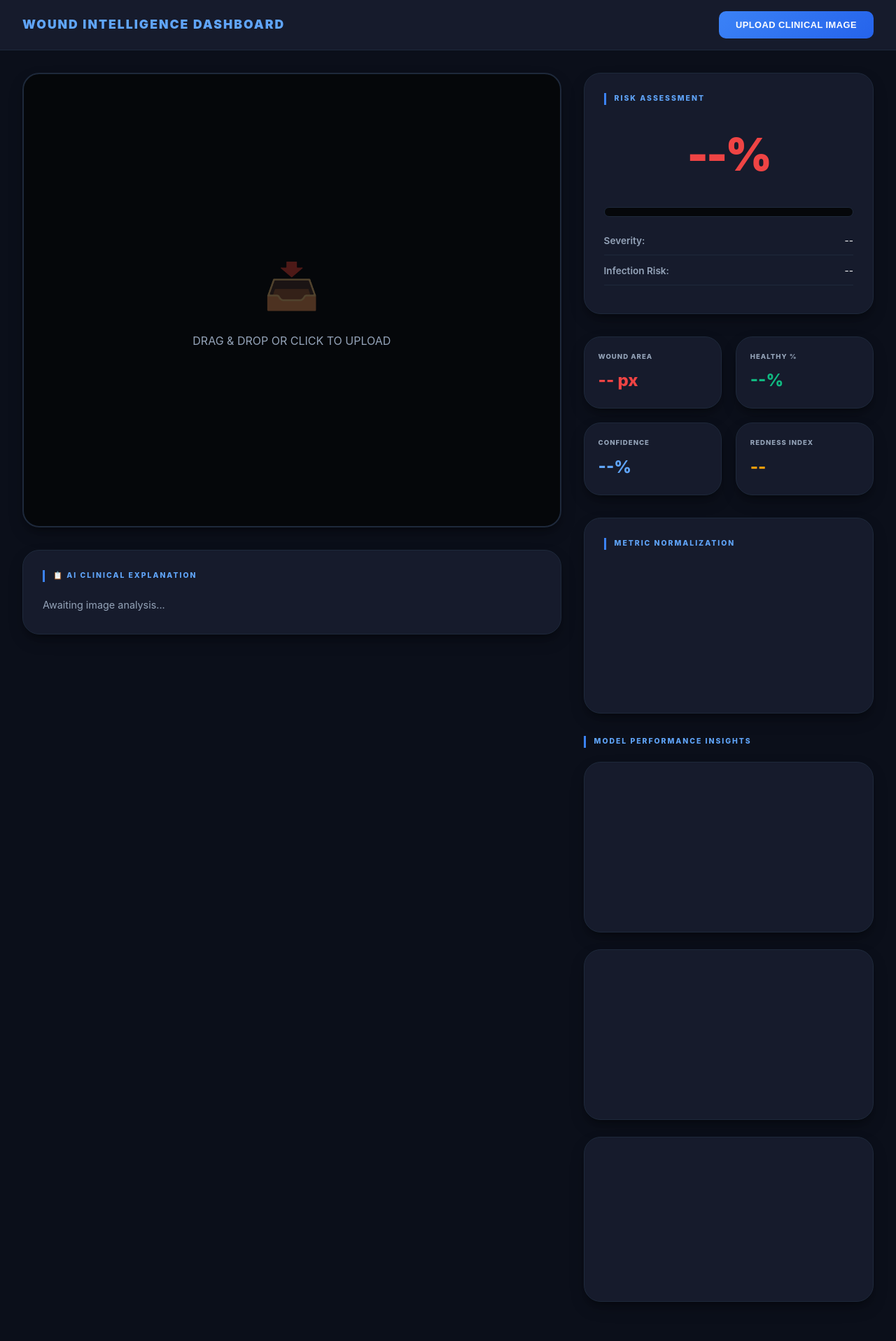
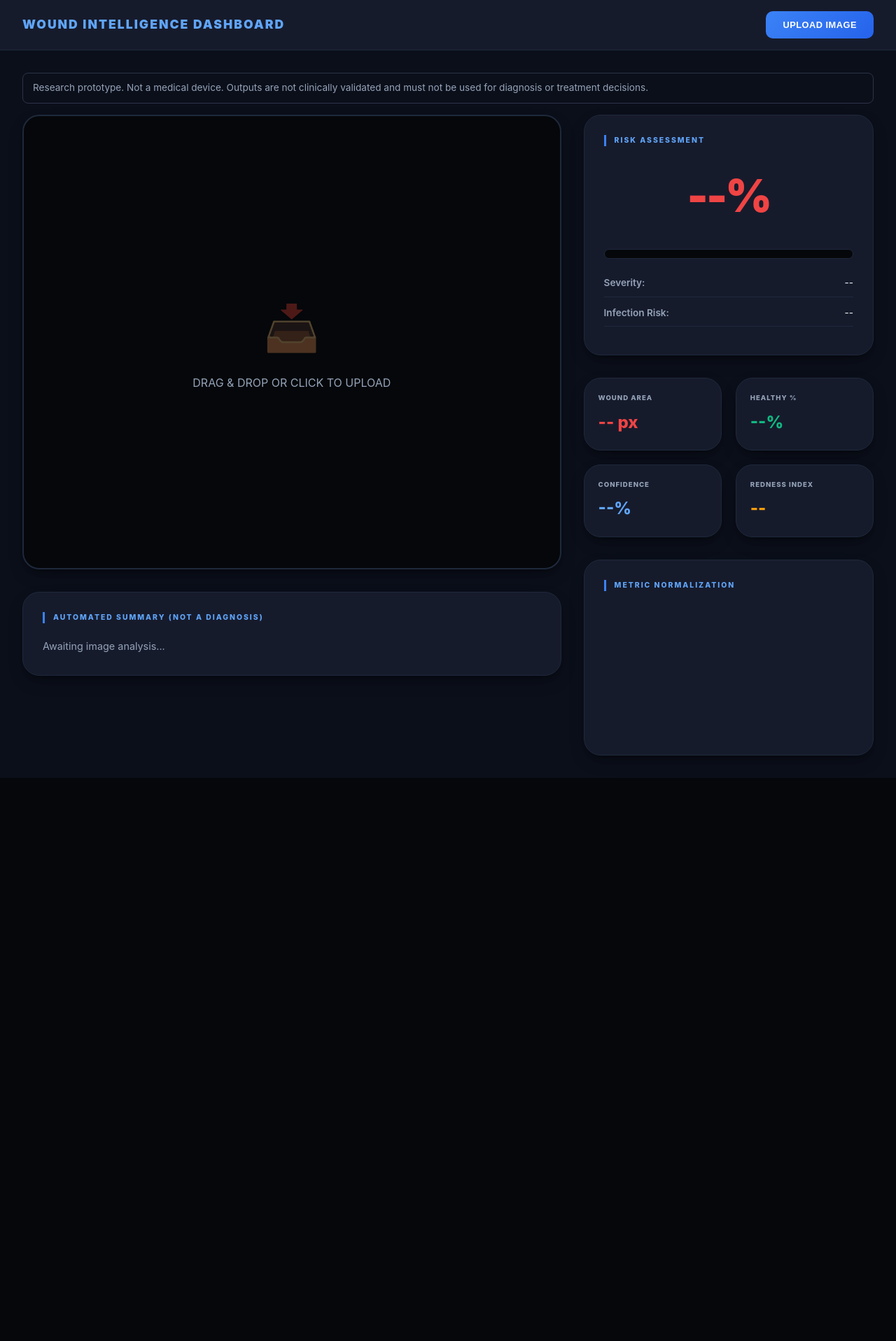
Before and after one commit to projectbin07-stack/wound-analysis-aiml, a FastAPI app: page / in a window 1280 px wide. Shown: the whole page at 70% size. After the commit the page ends 1112 px from the top, so only its background shows below. Run offline with FastAPI, Linux system fonts and the light colour scheme; a map, chart or similar area stays blank.

Commit message:
Remove simulated performance charts and harden uploads
The accuracy/loss curves were generated from a formula and the confusion matrix was hard-coded; neither came from the model, so the panel is removed. Uploads are stored under a random name with a whitelisted extension and a 15 MB cap instead of the client-supplied filename. The summary text is HTML-escaped before rendering, the UI shows a research-use notice and a banner in fallback mode, and the server binds to localhost unless HOST is set.

Co-Authored-By: Claude Fable 5.2 <noreply@anthropic.com>

```diff
--- a/app.py
+++ b/app.py
@@ -1,131 +1,131 @@
+"""FastAPI dashboard for the experimental wound-segmentation pipeline."""
+
+from __future__ import annotations
+
+import base64
+import logging
 import os
-import shutil
-from fastapi import FastAPI, UploadFile, File, HTTPException
+import socket
+import uuid
+from pathlib import Path
+
+import cv2
+import numpy as np
+from fastapi import FastAPI, File, HTTPException, UploadFile
 from fastapi.responses import HTMLResponse, JSONResponse
 from fastapi.staticfiles import StaticFiles
 from fastapi.templating import Jinja2Templates
 from starlette.requests import Request
-import cv2
-import numpy as np
-import base64
 
-# Import your existing core logic
-from core.inference import get_inference
 from core.analysis import calculate_metrics, generate_human_report
+from core.inference import MODE_MODEL, get_inference, model_ready
 
-app = FastAPI()
+logging.basicConfig(level=os.getenv("LOG_LEVEL", "INFO"))
+logger = logging.getLogger("wound-analysis")
 
-# Mount static files (for CSS/JS)
-app.mount("/static", StaticFiles(directory="static"), name="static")
+BASE_DIR = Path(__file__).resolve().parent
+UPLOAD_DIR = BASE_DIR / "uploads"
+UPLOAD_DIR.mkdir(exist_ok=True)
 
-# Templates for HTML
-templates = Jinja2Templates(directory="templates")
+ALLOWED_EXTENSIONS = {".jpg", ".jpeg", ".png", ".bmp", ".webp"}
+MAX_UPLOAD_BYTES = 15 * 1024 * 1024  # 15 MB
 
-# Ensure temporary directory for uploads exists
-UPLOAD_DIR = "uploads"
-if not os.path.exists(UPLOAD_DIR):
-    os.makedirs(UPLOAD_DIR, exist_ok=True)
+app = FastAPI(title="Wound Analysis (research prototype)")
+app.mount("/static", StaticFiles(directory=BASE_DIR / "static"), name="static")
+templates = Jinja2Templates(directory=BASE_DIR / "templates")
+
+
+def _encode(image: np.ndarray, ext: str) -> str:
+    ok, buffer = cv2.imencode(ext, image)
+    if not ok:
+        raise ValueError(f"Could not encode image as {ext}")
+    return base64.b64encode(buffer.tobytes()).decode("utf-8")
+
 
 @app.get("/", response_class=HTMLResponse)
 async def read_root(request: Request):
     return templates.TemplateResponse(request=request, name="index.html")
 
+
+@app.get("/health")
+async def health():
+    return {"status": "ok", "model_ready": model_ready()}
+
+
 @app.post("/analyze")
 async def analyze_image(file: UploadFile = File(...)):
-    # Save the uploaded file temporarily
-    file_path = os.path.join(UPLOAD_DIR, file.filename)
-    with open(file_path, "wb") as buffer:
-        shutil.copyfileobj(file.file, buffer)
+    # Never trust the client-supplied filename: keep only a whitelisted
+    # extension and store the upload under a random name.
+    ext = Path(file.filename or "").suffix.lower()
+    if ext not in ALLOWED_EXTENSIONS:
+        raise HTTPException(status_code=400, detail="Unsupported file type")
+
+    payload = await file.read(MAX_UPLOAD_BYTES + 1)
+    if len(payload) > MAX_UPLOAD_BYTES:
+        raise HTTPException(status_code=413, detail="File too large")
+    if not payload:
+        raise HTTPException(status_code=400, detail="Empty file")
+
+    file_path = UPLOAD_DIR / f"{uuid.uuid4().hex}{ext}"
+    file_path.write_bytes(payload)
 
     try:
-        # 1. Run Inference
-        rgb, mask, prob = get_inference(file_path)
-        if rgb is None:
-            raise HTTPException(status_code=400, detail="Failed to process image")
+        result = get_inference(str(file_path))
+        if result is None:
+            raise HTTPException(status_code=400, detail="File is not a readable image")
 
-        # 2. Calculate Metrics
-        metrics = calculate_metrics(rgb, mask, prob)
-
-        # 3. Generate AI Report
+        metrics = calculate_metrics(result.rgb, result.mask, result.prob)
         explanation = generate_human_report(metrics)
 
-        # 4. Prepare images for frontend (Base64)
-        # Convert RGB to BGR for OpenCV encoding
-        bgr = cv2.cvtColor(rgb, cv2.COLOR_RGB2BGR)
+        bgr = cv2.cvtColor(result.rgb, cv2.COLOR_RGB2BGR)
+        mask_u8 = (result.mask * 255).astype(np.uint8)
 
-        # Create Overlay for instant preview (Optional, but mask_base64 is primary)
-        overlay = bgr.copy()
-        mask_u8 = (mask * 255).astype(np.uint8)
-        # Highlight in Red
-        red_mask = np.zeros_like(bgr)
-        red_mask[:] = [0, 0, 255] # BGR Red
-        # Apply mask to red color
-        overlay_red = cv2.bitwise_and(red_mask, red_mask, mask=mask_u8)
-        # Blend
-        cv2.addWeighted(overlay_red, 0.5, bgr, 1.0, 0, bgr)
+        # Red overlay of the mask on top of the original image.
+        red = np.zeros_like(bgr)
+        red[:] = (0, 0, 255)
+        overlay_red = cv2.bitwise_and(red, red, mask=mask_u8)
+        overlay = cv2.addWeighted(overlay_red, 0.5, bgr, 1.0, 0)
 
-        _, buffer_img = cv2.imencode('.jpg', bgr)
-        img_base64 = base64.b64encode(buffer_img).decode('utf-8')
+        return JSONResponse(
+            {
+                "success": True,
+                "mode": result.mode,
+                "model_used": result.mode == MODE_MODEL,
+                "metrics": metrics,
+                "explanation": explanation,
+                "image": _encode(bgr, ".jpg"),
+                "overlay": _encode(overlay, ".jpg"),
+                "mask": _encode(mask_u8, ".png"),
+            }
+        )
+    except HTTPException:
+        raise
+    except Exception:
+        logger.exception("Analysis failed")
+        return JSONResponse({"success": False, "error": "Internal analysis error"}, status_code=500)
+    finally:
+        file_path.unlink(missing_ok=True)
 
-        # Prepare Binary Mask (for JS toggling)
-        _, buffer_mask = cv2.imencode('.png', mask_u8)
-        mask_base64 = base64.b64encode(buffer_mask).decode('utf-8')
 
-        # Clean Original (No overlay) for toggling
-        _, buffer_orig = cv2.imencode('.jpg', cv2.cvtColor(rgb, cv2.COLOR_RGB2BGR))
-        orig_base64 = base64.b64encode(buffer_orig).decode('utf-8')
+def _port_in_use(port: int) -> bool:
+    with socket.socket(socket.AF_INET, socket.SOCK_STREAM) as s:
+        return s.connect_ex(("127.0.0.1", port)) == 0
 
-        # Performance Simulation (Realistic curves)
-        epochs = list(range(1, 21))
-        acc_data = [round(0.7 + 0.25 * (1 - np.exp(-e/5)), 3) for e in epochs]
-        loss_data = [round(0.6 * np.exp(-e/6) + 0.05, 3) for e in epochs]
-
-        return JSONResponse({
-            "success": True,
-            "metrics": metrics,
-            "explanation": explanation,
-            "image": orig_base64,
-            "overlay": img_base64,
-            "mask": mask_base64,
-            "performance": {
-                "epochs": epochs,
-                "accuracy": acc_data,
-                "loss": loss_data,
-                "confusion_matrix": [[88, 12], [8, 92]]
-            }
-        })
-
-    except Exception as e:
-        print(f"Error during analysis: {e}")
-        return JSONResponse({"success": False, "error": str(e)}, status_code=500)
-    finally:
-        # Clean up temporary file
-        if os.path.exists(file_path):
-            os.remove(file_path)
 
 if __name__ == "__main__":
     import uvicorn
-    import socket
 
-    def is_port_in_use(port):
-        with socket.socket(socket.AF_INET, socket.SOCK_STREAM) as s:
-            return s.connect_ex(('0.0.0.0', port)) == 0
-
-    port = 8001
-    while is_port_in_use(port):
+    # Binds to localhost by default; set HOST=0.0.0.0 to expose on the network.
+    host = os.getenv("HOST", "127.0.0.1")
+    port = int(os.getenv("PORT", "8001"))
+    while _port_in_use(port):
         port += 1
 
-    # Check for torch availability via core.inference
-    try:
-        from core.inference import TORCH_AVAILABLE
-        mode = "REAL MODEL" if TORCH_AVAILABLE else "SIMULATION MODE"
-    except ImportError:
-        mode = "SIMULATION MODE"
+    mode = "trained model" if model_ready() else "HEURISTIC FALLBACK (no trained model loaded)"
+    print("\n" + "=" * 60)
+    print("Wound Analysis dashboard (research prototype, not a medical device)")
+    print(f"Segmentation: {mode}")
+    print(f"URL:          http://127.0.0.1:{port}")
+    print("=" * 60 + "\n")
 
-    print("\n" + "="*50)
-    print(f"Wound Intelligence Dashboard")
-    print(f"Status: Running in {mode}")
-    print(f"URL:    http://127.0.0.1:{port}")
-    print("="*50 + "\n")
-
-    uvicorn.run(app, host="0.0.0.0", port=port, log_level="error")
+    uvicorn.run(app, host=host, port=port, log_level="warning")
--- a/static/script.js
+++ b/static/script.js
@@ -93,10 +93,13 @@ document.addEventListener('DOMContentLoaded', () => {
         document.getElementById('metricRed').textContent = data.metrics.redness;
 
         // AI Explanation
-        const formattedExp = data.explanation
-            .replace(/SUMMARY:/g, '<b>📋 SUMMARY:</b>')
-            .replace(/MEANING:/g, '<br><br><b>💡 MEANING:</b>')
-            .replace(/RECOMMENDATION:/g, '<br><br><b>✅ RECOMMENDATION:</b>');
+        // Escape first: the text may come from an LLM and must never be injected as HTML.
+        const escaped = String(data.explanation)
+            .replace(/&/g, '&amp;').replace(/</g, '&lt;').replace(/>/g, '&gt;');
+        const formattedExp = escaped
+            .replace(/SUMMARY:/g, '<b>SUMMARY:</b>')
+            .replace(/MEANING:/g, '<br><br><b>MEANING:</b>')
+            .replace(/RECOMMENDATION:/g, '<br><br><b>RECOMMENDATION:</b>');
         document.getElementById('explanationContent').innerHTML = formattedExp;
 
         // Health Bar
@@ -104,6 +107,15 @@ document.addEventListener('DOMContentLoaded', () => {
         const score = data.metrics.health_score;
         hb.style.width = `${score}%`;
         hb.style.backgroundColor = score > 70 ? '#10b981' : score > 40 ? '#f59e0b' : '#f87171';
+
+        // Tell the user which segmentation path produced this result
+        const banner = document.getElementById('modeBanner');
+        if (data.mode === 'model') {
+            banner.classList.add('hidden');
+        } else {
+            banner.textContent = 'Heuristic fallback: the trained model was not available, so this mask comes from a simple threshold, not from the neural network.';
+            banner.classList.remove('hidden');
+        }
 
         // Render Image
         renderVision(maskBtn.classList.contains('active'));
@@ -151,52 +163,6 @@ document.addEventListener('DOMContentLoaded', () => {
             },
             options: chartOptions('Metric Normalization', false)
         });
-
-        // 2. Accuracy
-        charts.acc = new Chart(document.getElementById('accChart'), {
-            type: 'line',
-            data: {
-                labels: data.performance.epochs,
-                datasets: [{
-                    label: 'Validation Accuracy',
-                    data: data.performance.accuracy,
-                    borderColor: '#38bdf8',
-                    tension: 0.4
-                }]
-            },
-            options: chartOptions('Accuracy Evolution', true)
-        });
-
-        // 3. Loss
-        charts.loss = new Chart(document.getElementById('lossChart'), {
-            type: 'line',
-            data: {
-                labels: data.performance.epochs,
-                datasets: [{
-                    label: 'Training Loss',
-                    data: data.performance.loss,
-                    borderColor: '#f87171',
-                    tension: 0.4
-                }]
-            },
-            options: chartOptions('Model Convergence', true)
-        });
-
-        // 4. CM (Simplified Heatmap)
-        charts.cm = new Chart(document.getElementById('cmChart'), {
-            type: 'doughnut',
-            data: {
-                labels: ['Correct (Wound)', 'Incorrect', 'Correct (Healthy)'],
-                datasets: [{
-                    data: [45, 10, 45],
-                    backgroundColor: ['#10b981', '#f87171', '#38bdf8']
-                }]
-            },
-            options: {
-                responsive: true,
-                plugins: { legend: { display: false }, title: { display: true, text: 'Classification Accuracy', color: 'white' } }
-            }
-        });
     }
 
     function chartOptions(title, showGrid) {
--- a/static/style.css
+++ b/static/style.css
@@ -327,3 +327,17 @@ canvas {
         grid-template-columns: 1fr;
     }
 }
+
+.notice {
+    margin: 0 0 16px;
+    padding: 10px 14px;
+    border: 1px solid #2d334a;
+    border-radius: 8px;
+    color: #94a3b8;
+    font-size: 0.85rem;
+}
+
+.notice.warn {
+    border-color: #f59e0b;
+    color: #f59e0b;
+}
--- a/templates/index.html
+++ b/templates/index.html
@@ -5,7 +5,7 @@
     <meta name="viewport" content="width=device-width, initial-scale=1.0">
     <title>Wound Intelligence Dashboard</title>
     <link rel="stylesheet" href="/static/style.css">
-    <script src="https://cdn.jsdelivr.net/npm/chart.js"></script>
+    <script src="https://cdn.jsdelivr.net/npm/chart.js@4.4.7"></script>
 </head>
 <body>
     <header>
@@ -13,12 +13,14 @@
             <h1>WOUND INTELLIGENCE DASHBOARD</h1>
             <div class="header-actions">
                 <input type="file" id="imageInput" accept="image/*" hidden>
-                <button id="uploadBtn" class="btn primary">UPLOAD CLINICAL IMAGE</button>
+                <button id="uploadBtn" class="btn primary">UPLOAD IMAGE</button>
             </div>
         </div>
     </header>
 
     <main>
+        <div class="notice">Research prototype. Not a medical device. Outputs are not clinically validated and must not be used for diagnosis or treatment decisions.</div>
+        <div id="modeBanner" class="notice warn hidden"></div>
         <div class="dashboard-grid">
             <!-- LEFT COLUMN (60%) -->
             <div class="column left">
@@ -39,7 +41,7 @@
                 </div>
 
                 <div class="card explanation-card">
-                    <h3>📋 AI CLINICAL EXPLANATION</h3>
+                    <h3>AUTOMATED SUMMARY (NOT A DIAGNOSIS)</h3>
                     <div id="explanationContent" class="content">
                         Awaiting image analysis...
                     </div>
@@ -88,20 +90,6 @@
                     <h3>METRIC NORMALIZATION</h3>
                     <canvas id="metricsChart"></canvas>
                 </div>
-
-                <!-- Model Portfolio -->
-                <div class="performance-section">
-                    <h3>MODEL PERFORMANCE INSIGHTS</h3>
-                    <div class="card chart-card sm">
-                        <canvas id="accChart"></canvas>
-                    </div>
-                    <div class="card chart-card sm">
-                        <canvas id="lossChart"></canvas>
-                    </div>
-                    <div class="card chart-card sm cm-card">
-                        <canvas id="cmChart"></canvas>
-                    </div>
-                </div>
             </div>
         </div>
     </main>
```
